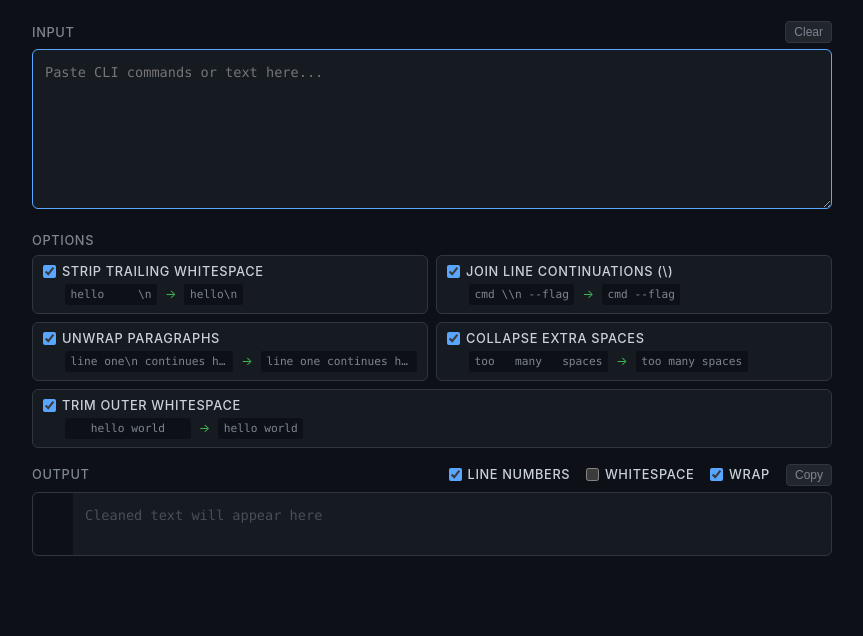
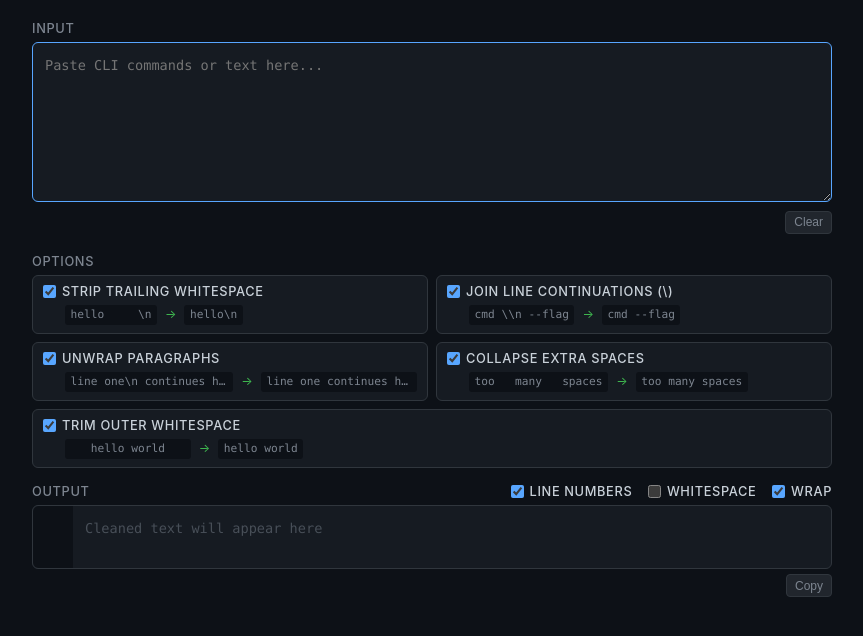
Before and after one commit to chndler/clinup, a plain HTML site: page index.html in a window 1280 px wide. Shown: the part 82-718 px from the top of the page, without its empty margins (208-1071 px from the left). Drawn offline with Linux system fonts and the light colour scheme.

Commit message:
Update index.html
- add section footers and move buttons

```diff
--- a/index.html
+++ b/index.html
@@ -131,8 +131,10 @@
 
   .section-header {
     display: flex;
+    flex-wrap: wrap;
     align-items: center;
     justify-content: space-between;
+    gap: 0.25rem;
     margin-bottom: 0.35rem;
   }
 
@@ -143,6 +145,12 @@
   .output-box.no-line-nums .line-num { display: none; }
   .output-box.no-line-nums .line-text { padding-left: 0.75rem; }
   .output-box.no-wrap .line-text { white-space: pre; }
+
+  .section-footer {
+    display: flex;
+    justify-content: flex-end;
+    margin-top: 0.35rem;
+  }
 
   .copy-btn {
     background: var(--bg-tertiary);
@@ -235,6 +243,7 @@
 
   .output-controls {
     display: flex;
+    flex-wrap: wrap;
     gap: 1rem;
     align-items: center;
   }
@@ -249,9 +258,11 @@
   <div>
     <div class="section-header">
       <label for="input">Input</label>
+    </div>
+    <textarea id="input" placeholder="Paste CLI commands or text here..." spellcheck="false" autofocus></textarea>
+    <div class="section-footer">
       <button class="copy-btn" id="clear-btn" title="Clear input">Clear</button>
     </div>
-    <textarea id="input" placeholder="Paste CLI commands or text here..." spellcheck="false" autofocus></textarea>
   </div>
 
   <div>
@@ -323,7 +334,6 @@
         <label class="option-label">
           <input type="checkbox" id="opt-wrap" checked> Wrap
         </label>
-        <button class="copy-btn" id="copy-btn" title="Copy to clipboard">Copy</button>
       </div>
     </div>
     <div>
@@ -331,6 +341,9 @@
         <div class="output-gutter-bg"></div>
         <span class="output-placeholder">Cleaned text will appear here</span>
       </div>
+    </div>
+    <div class="section-footer">
+      <button class="copy-btn" id="copy-btn" title="Copy to clipboard">Copy</button>
     </div>
   </div>
 </div>
```
